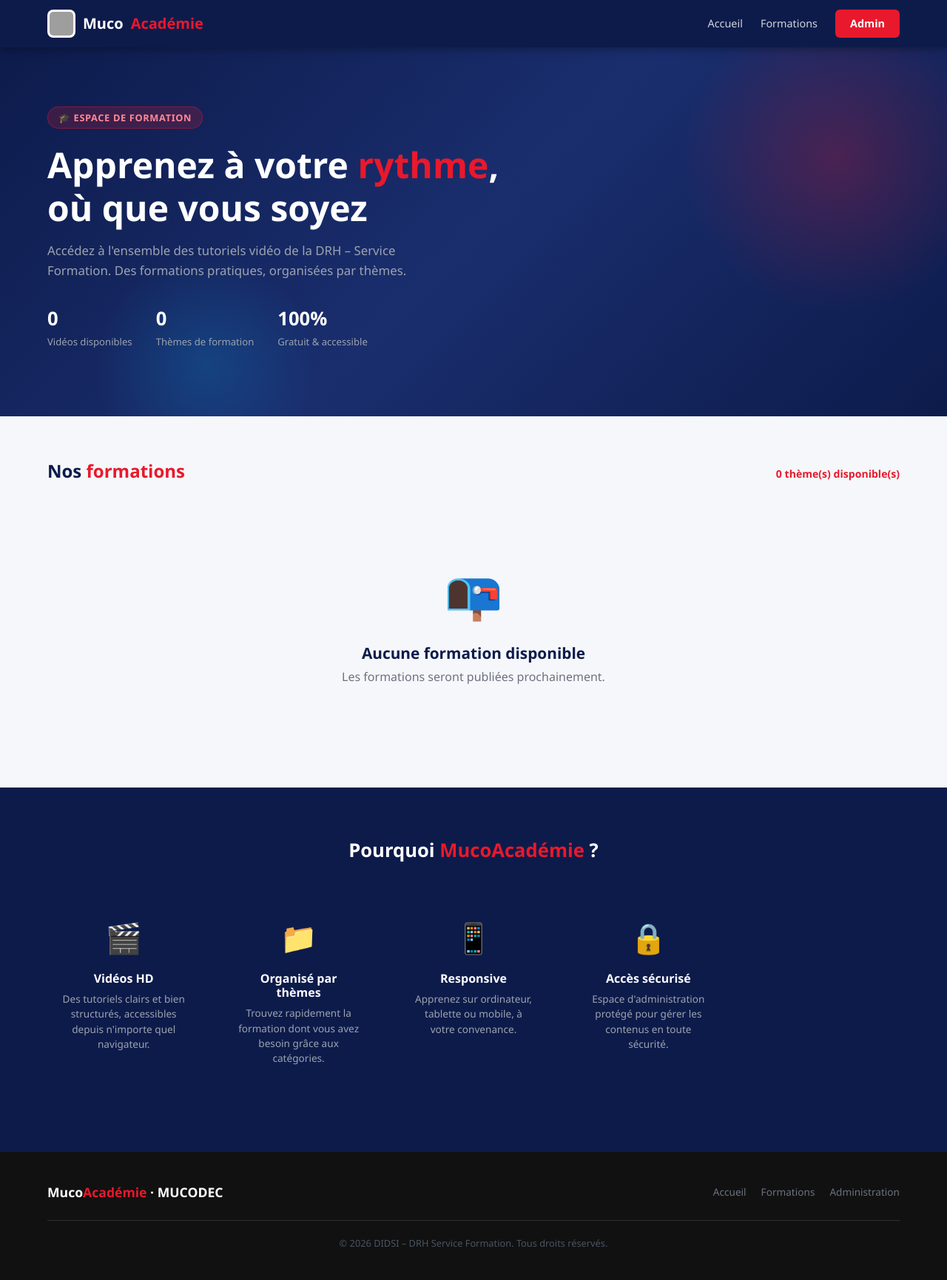
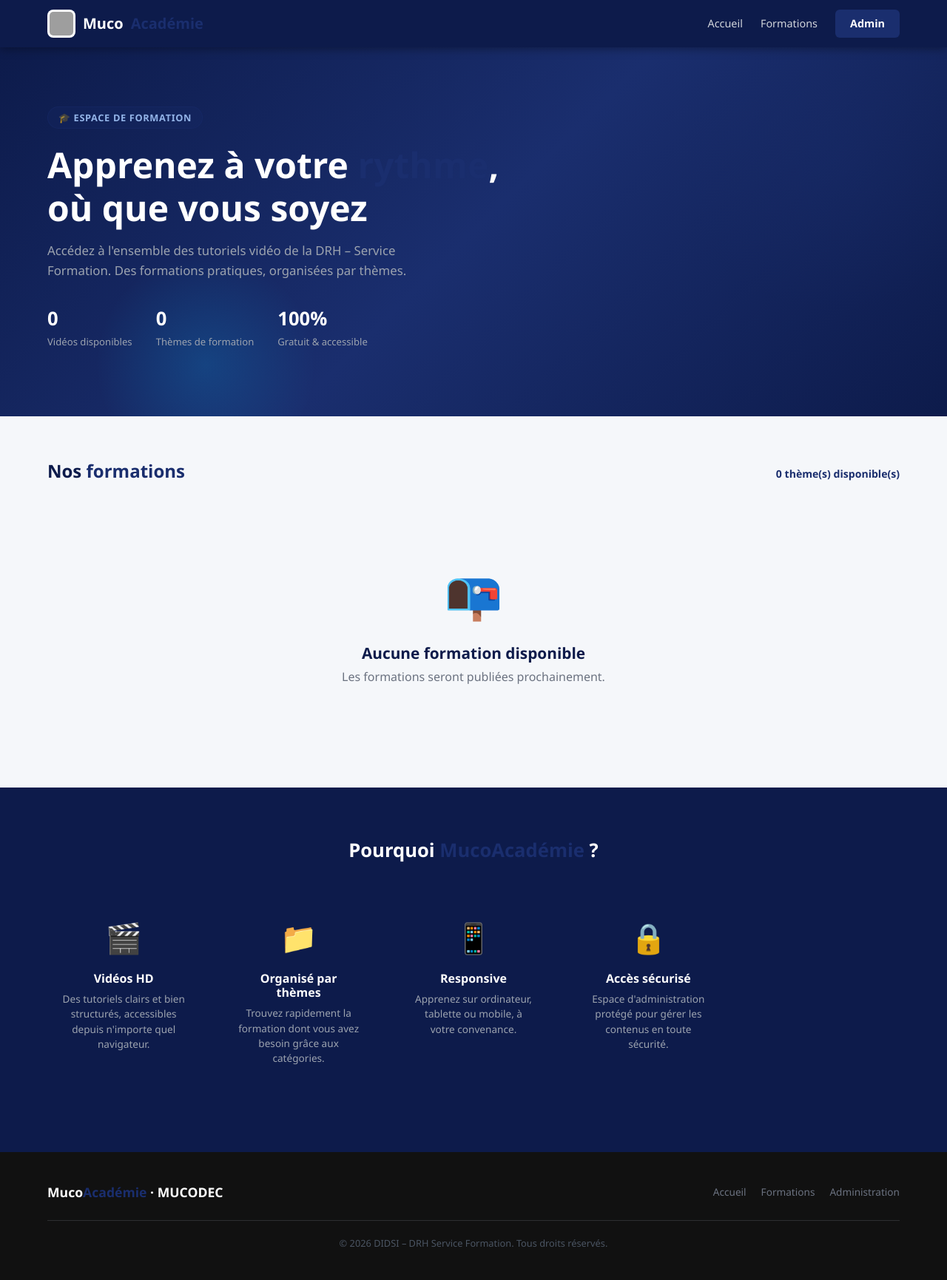
Before and after one commit to Bweso88/cours, a PHP site: page / in a window 1280 px wide. Shown: the whole page at 74% size. Run offline with PHP 8.4, Linux system fonts and the light colour scheme; some libraries are stand-ins or nearby versions; grey boxes are pictures that could not be loaded.

Commit message:
Rebrand to MucoAcadémie with blue accent colors and new logo
- Replace red accent (#e8192c) with MUCODEC navy blue (#1a2e6e) across all pages
- Update logo references from MUCODEC.gif to mucoacademie.png
- Add watch.php dedicated video player page
- Add cover image support per theme
- Full admin panel: upload, manage videos/themes, users

```diff
--- a/index.php
+++ b/index.php
@@ -31,8 +31,8 @@ $colors = ["#6366f1","#0ea5e9","#10b981","#f59e0b","#ef4444","#8b5cf6","#06b6d4"
 :root{
   --navy:#0d1b4b;
   --navy2:#1a2e6e;
-  --indigo:#e8192c;
-  --indigo-d:#c0141f;
+  --indigo:#1a2e6e;
+  --indigo-d:#142457;
   --sky:#1a2e6e;
   --bg:#f5f7fa;
   --card:#ffffff;
@@ -64,12 +64,12 @@ img{display:block;}
 .hero{background:linear-gradient(135deg,#0d1b4b 0%,#1a2e6e 50%,#0d1b4b 100%);
   padding:80px 5% 90px;position:relative;overflow:hidden;}
 .hero::before{content:"";position:absolute;top:-60px;right:-60px;width:420px;height:420px;
-  border-radius:50%;background:radial-gradient(circle,rgba(232,25,44,.25) 0%,transparent 70%);}
+  border-radius:50%;background:radial-gradient(circle,rgba(26,46,110,.25) 0%,transparent 70%);}
 .hero::after{content:"";position:absolute;bottom:-80px;left:10%;width:300px;height:300px;
   border-radius:50%;background:radial-gradient(circle,rgba(14,165,233,.2) 0%,transparent 70%);}
 .hero-inner{max-width:680px;position:relative;z-index:1;}
-.hero-badge{display:inline-block;background:rgba(232,25,44,.2);border:1px solid rgba(232,25,44,.4);
-  color:#ff8a94;padding:4px 14px;border-radius:20px;font-size:.8rem;font-weight:600;
+.hero-badge{display:inline-block;background:rgba(26,46,110,.2);border:1px solid rgba(26,46,110,.4);
+  color:#93b4e8;padding:4px 14px;border-radius:20px;font-size:.8rem;font-weight:600;
   letter-spacing:.05em;text-transform:uppercase;margin-bottom:20px;}
 .hero h1{font-size:clamp(1.8rem,4vw,3rem);font-weight:800;color:#fff;line-height:1.2;margin-bottom:16px;}
 .hero h1 span{color:var(--indigo);}
@@ -149,7 +149,7 @@ footer{background:#111;padding:40px 5% 24px;}
 <!-- NAVBAR -->
 <header class="navbar">
   <a href="index.php" class="navbar-brand">
-    <img src="images/MUCODEC.gif" width="38" height="38" alt="Logo">
+    <img src="images/mucoacademie.png" width="38" height="38" alt="Logo">
     Muco<span>Académie</span>
   </a>
   <nav class="navbar-links">
```
Also changed, not shown: admin/_nav.php (+7 -7 lines), videos.php (+4 -4 lines), watch.php (+4 -4 lines).
